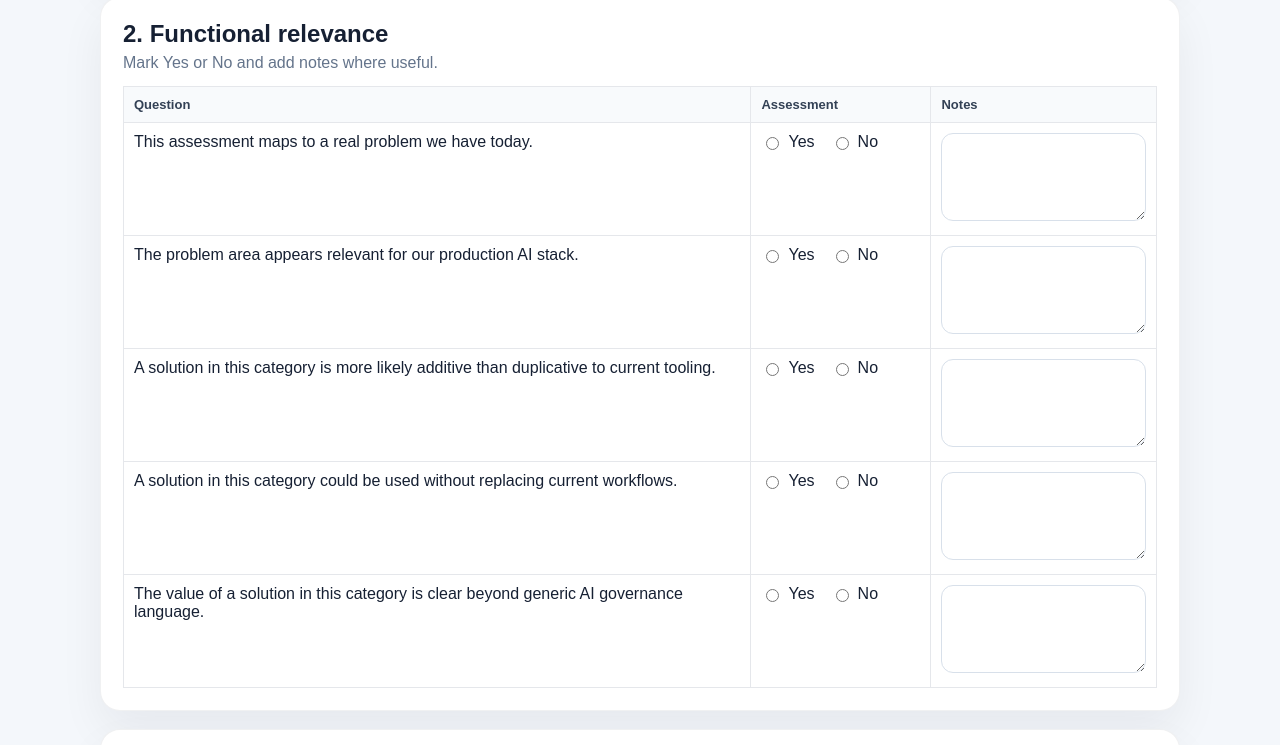
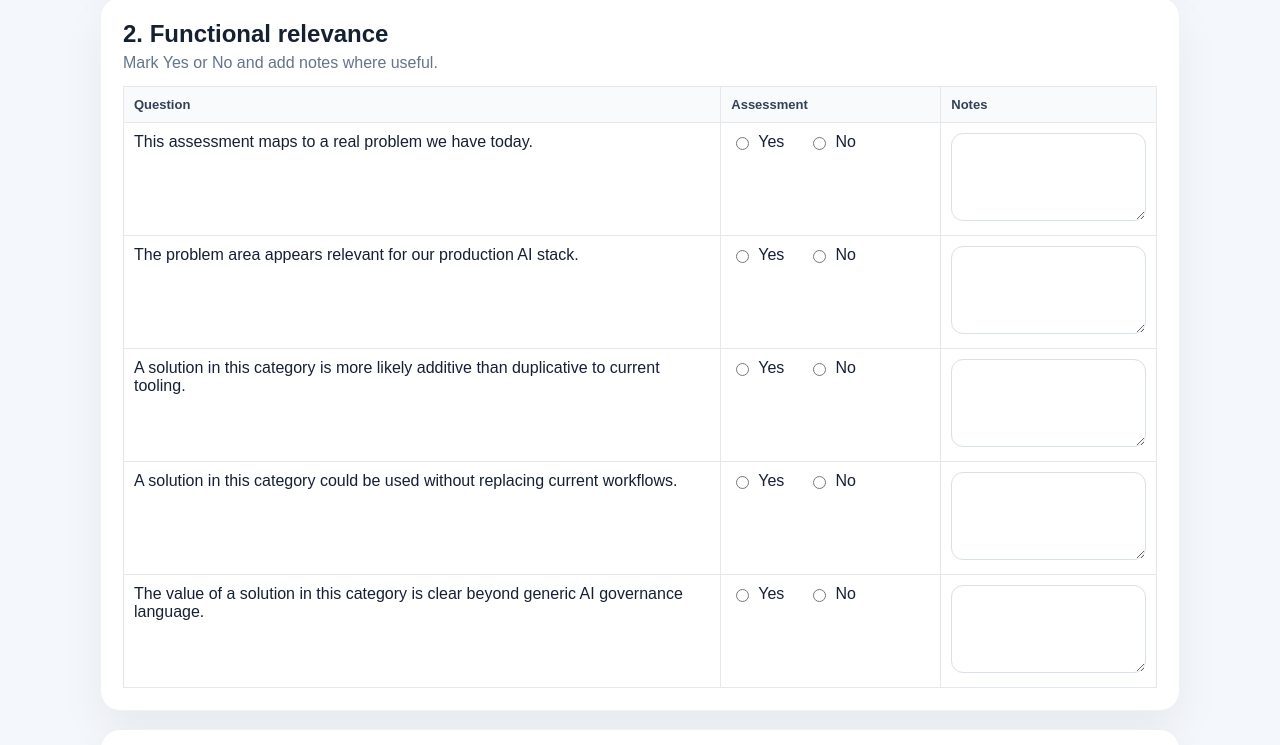
Before and after one commit to vladiqai/qai-risk-assessment, a Next.js app: page /assessment in a window 1280 px wide. Shown: the part 1540-2285 px from the top of the page. Built offline with nearby package versions, Linux system fonts and the light colour scheme.

Commit message:
Update globals.css

```diff
--- a/app/globals.css
+++ b/app/globals.css
@@ -230,15 +230,23 @@ small {
 }
 
 .yes-no-cell {
-  min-width: 180px;
+  min-width: 220px;
+}
+
+.yes-no-group {
+  display: flex;
+  align-items: center;
+  gap: 24px;
+  flex-wrap: nowrap;
 }
 
 .inline-choice {
   display: inline-flex;
   align-items: center;
   gap: 6px;
-  margin-right: 16px;
+  margin-right: 0;
   font-weight: 500;
+  white-space: nowrap;
 }
 
 .summary-grid {
```
